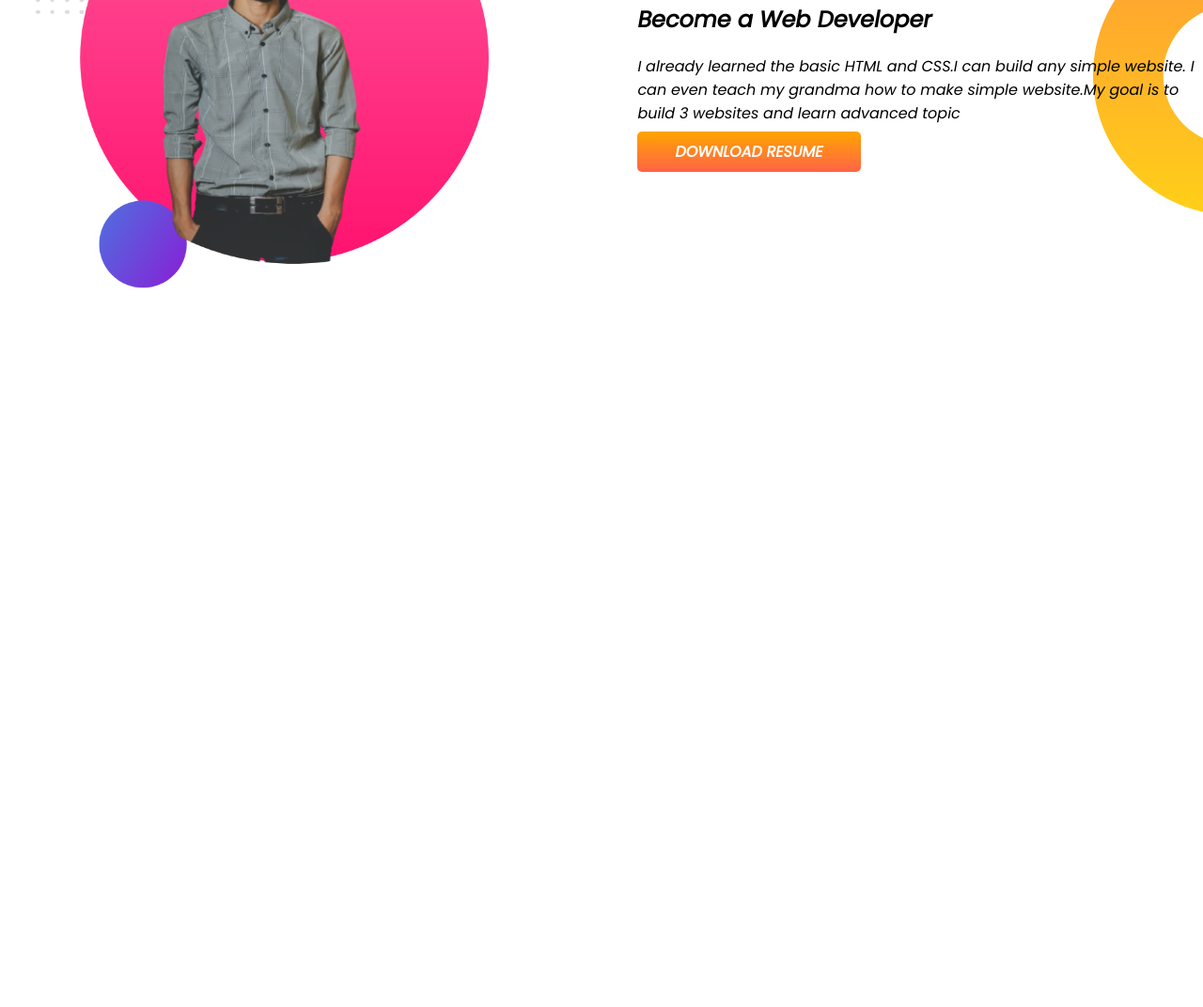
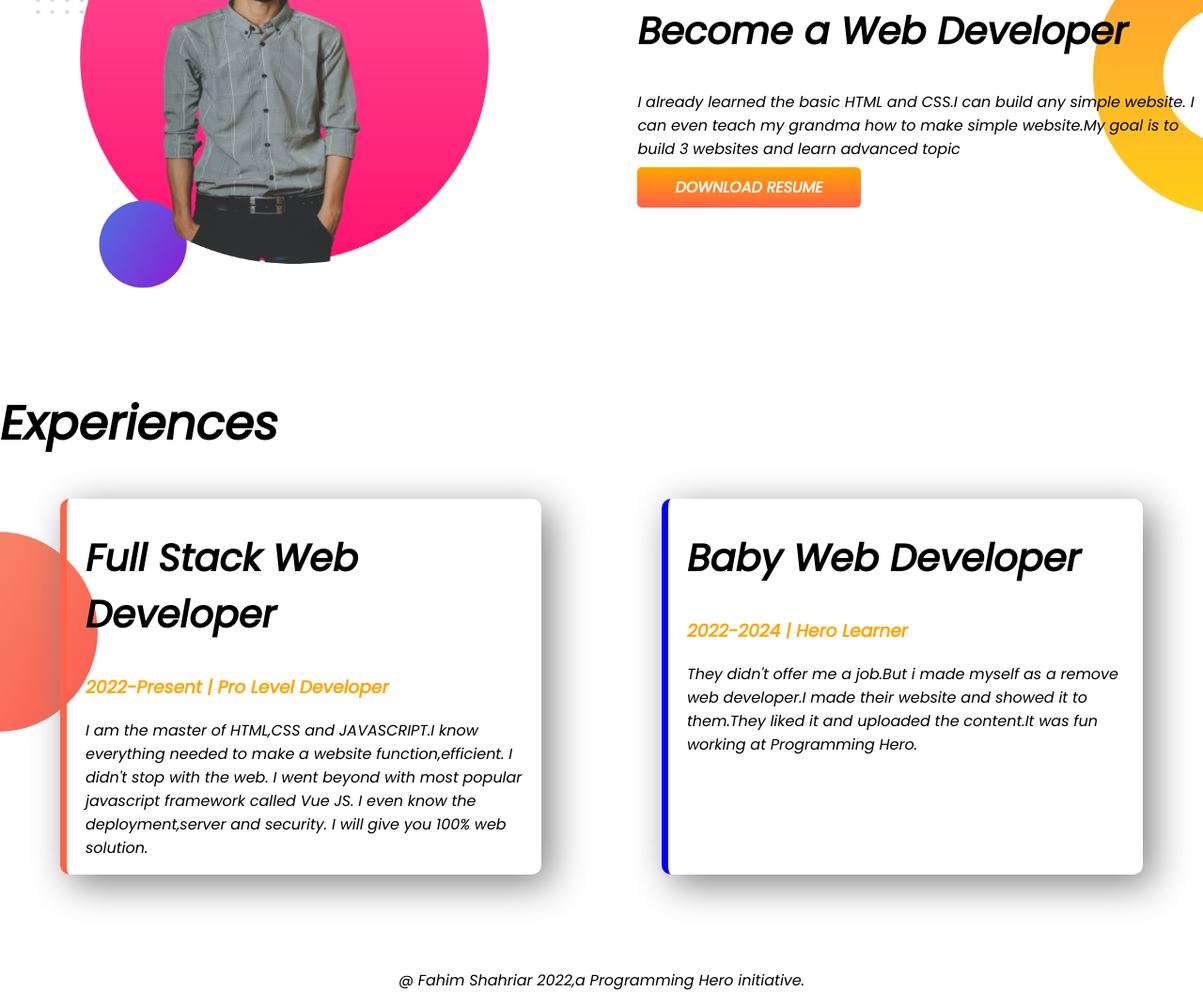
Before and after one commit to fahimshahriar98/developer-portfolio, a plain HTML site: page index.html in a window 1280 px wide. Shown: the part 740-1812 px from the top of the page at 94% size. Before the commit the page ends 1154 px from the top, so only its background shows below. Drawn offline with Linux system fonts and the light colour scheme.

Commit message:
styled borderd and added footer

```diff
--- a/index.html
+++ b/index.html
@@ -13,7 +13,7 @@
 </head>
 
 <body>
-    <section class="top-banner">
+    <section class="top-banner flexible-container">
         <div class="half-width">
             <h1>Welcome To</h1>
             <h1> <span class="orange-color">Fahim Shahriar</span> World</h1>
@@ -29,7 +29,7 @@
         </div>
 
     </section>
-    <section class="dream-big">
+    <section class="dream-big flexible-container">
         <div class="half-width">
             <img src="showOff/my-bg2.png" alt="">
         </div>
@@ -42,6 +42,31 @@
         </div>
 
     </section>
+    <section class="experience-area">
+        <h1>Experiences</h1>
+        <div class="flexible-container">
+            <div id="full-stack-developer" class="experience-item">
+                <h2>Full Stack Web Developer</h2>
+                <h3 class="orange-color">2022-Present | Pro Level Developer</h3>
+                <p>I am the master of HTML,CSS and JAVASCRIPT.I know everything needed to make a website
+                    function,efficient.
+                    I didn't stop with the web. I went beyond with most popular javascript framework called Vue JS. I
+                    even
+                    know the deployment,server and security. I will give you 100% web solution.</p>
+            </div>
+            <div id="baby-web-developer" class="experience-item">
+                <h2>Baby Web Developer</h2>
+                <h3 class="orange-color">2022-2024 | Hero Learner</h3>
+                <p>They didn't offer me a job.But i made myself as a remove web developer.I made their website and
+                    showed it
+                    to them.They liked it and uploaded the content.It was fun working at Programming Hero.</p>
+            </div>
+        </div>
+
+    </section>
 </body>
+<footer>
+    <p>@ Fahim Shahriar 2022,a Programming Hero initiative.</p>
+</footer>
 
 </html>
--- a/style.css
+++ b/style.css
@@ -7,11 +7,17 @@ h1 {
     font-size: 50px;
 }
 
+h2 {
+    font-size: 40px;
+}
+
 .orange-color {
     color: orange;
 }
 
-section {
+
+
+.flexible-container {
     display: flex;
     margin-bottom: 100px;
 }
@@ -44,3 +50,31 @@ section {
     background-repeat: no-repeat;
     background-position: right;
 }
+
+.experience-area {
+    background-image: url(images/exp-bg.png);
+    background-repeat: no-repeat;
+    background-position: left;
+}
+
+.experience-item {
+    width: 40%;
+    margin-left: 5%;
+    margin-right: 5%;
+    padding-left: 20px;
+    border-radius: 10px;
+    box-shadow: 10px 10px 40px gray;
+
+}
+
+#full-stack-developer {
+    border-left: 7px solid tomato;
+}
+
+#baby-web-developer {
+    border-left: 7px solid blue;
+}
+
+footer p {
+    text-align: center;
+}
```
